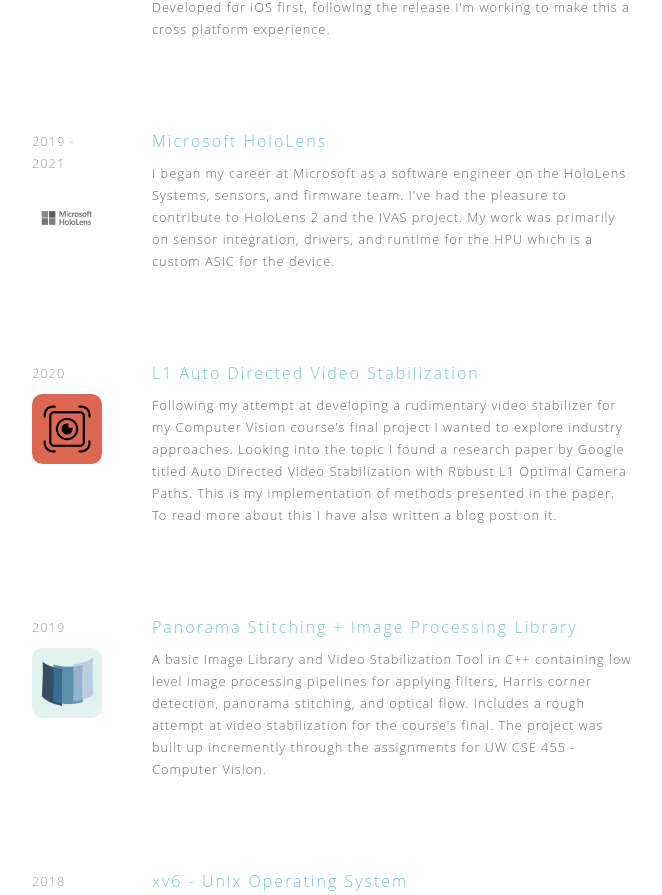
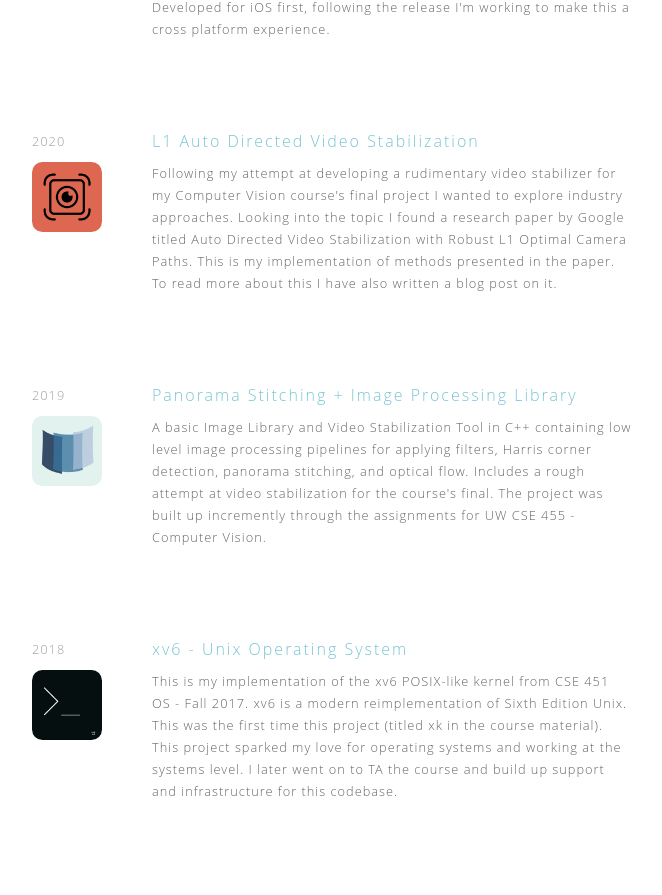
Before and after one commit to thejarlid/thejarlid.com, a Next.js app: page /work in a window 1280 px wide. Shown: the part 774-1669 px from the top of the page, without its empty margins (308-970 px from the left). Built offline with nearby package versions, Linux system fonts and the light colour scheme.

Commit message:
removed hololens and fixed prop warning passed to DOM

```diff
--- a/components/common/SplitDetailSection.tsx
+++ b/components/common/SplitDetailSection.tsx
@@ -4,13 +4,13 @@ import Image from 'next/image'
 import Link from 'next/link'
 
 interface SectionWrapperProps {
-  sectionMargin?:string
+  $sectionMargin?:string
 }
 
-const SectionWrapper = styled.div<SectionWrapperProps>`
+const SectionWrapper = styled.div`
   display: flex;
   flex-direction: row;
-  margin: ${(props: { sectionmargin: any }) => props.sectionmargin || "50px"} 0;
+  margin: ${props => props.$sectionMargin || "50px"} 0;
 `
 
 const InfoColumn = styled.div`
@@ -60,7 +60,7 @@ export default function SplitDetailSection(props: SplitDetailInformation) {
   const sectionMargin = props.sectionMargin ? props.sectionMargin : null
 
   return (
-    <SectionWrapper sectionmargin={sectionMargin}>
+    <SectionWrapper $sectionMargin={sectionMargin}>
       <InfoColumn>
         { props.date && <DateText>{props.date}</DateText> }
         { props.link && (
--- a/markdown/work/hololens.md
+++ /dev/null
@@ -1,8 +0,0 @@
----
-title: 'Microsoft HoloLens'
-publishDate: '2021'
-date: '2019 - 2021'
-url: 'https://www.microsoft.com/en-us/hololens'
-imgSrc: 'thumbnail_hololens.png'
-description: "I began my career at Microsoft as a software engineer on the HoloLens Systems, sensors, and firmware team. I've had the pleasure to contribute to HoloLens 2 and the IVAS project. My work was primarily on sensor integration, drivers, and runtime for the HPU which is a custom ASIC for the device."
----
```
Also changed, not shown: public/work/thumbnail_hololens.png (deleted).
